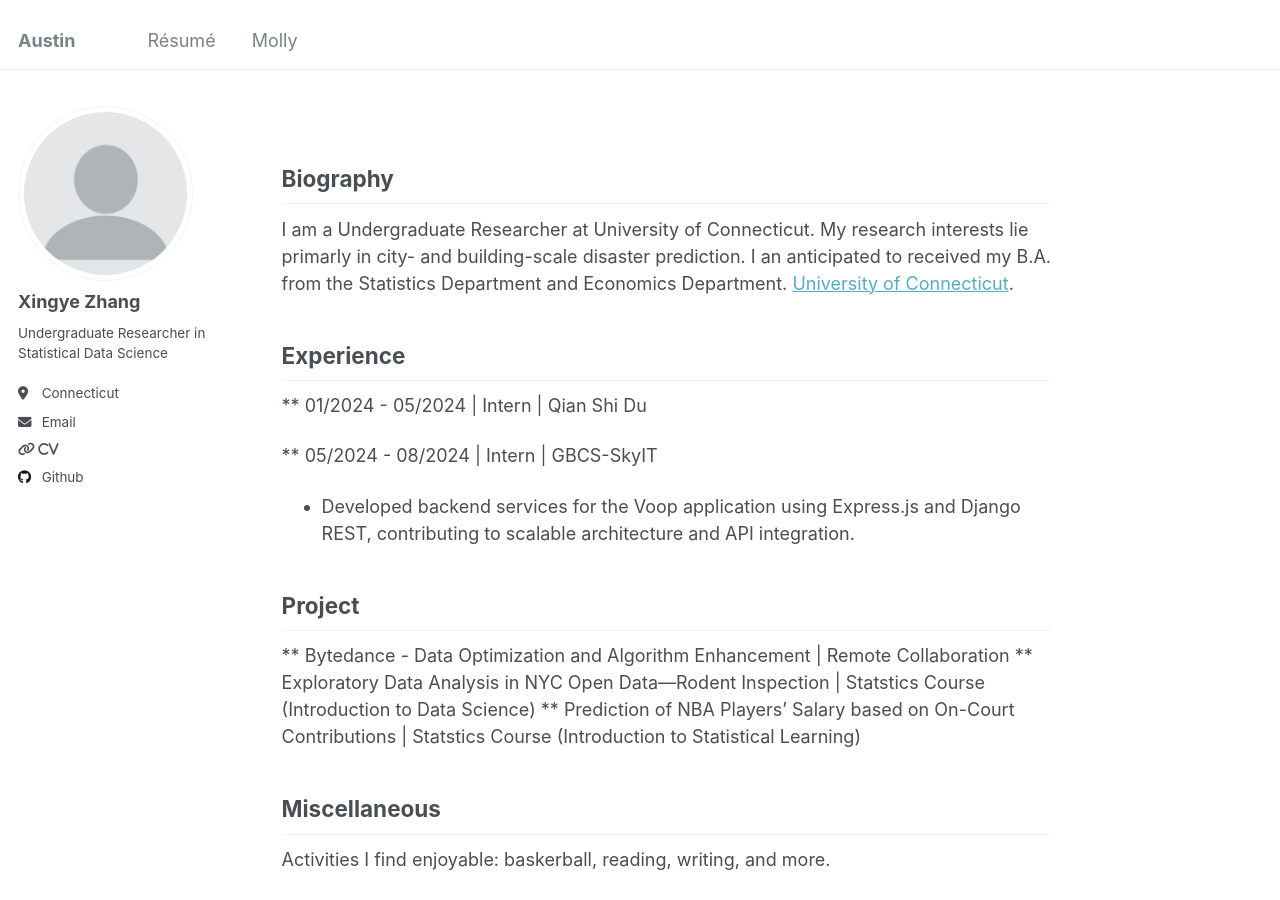
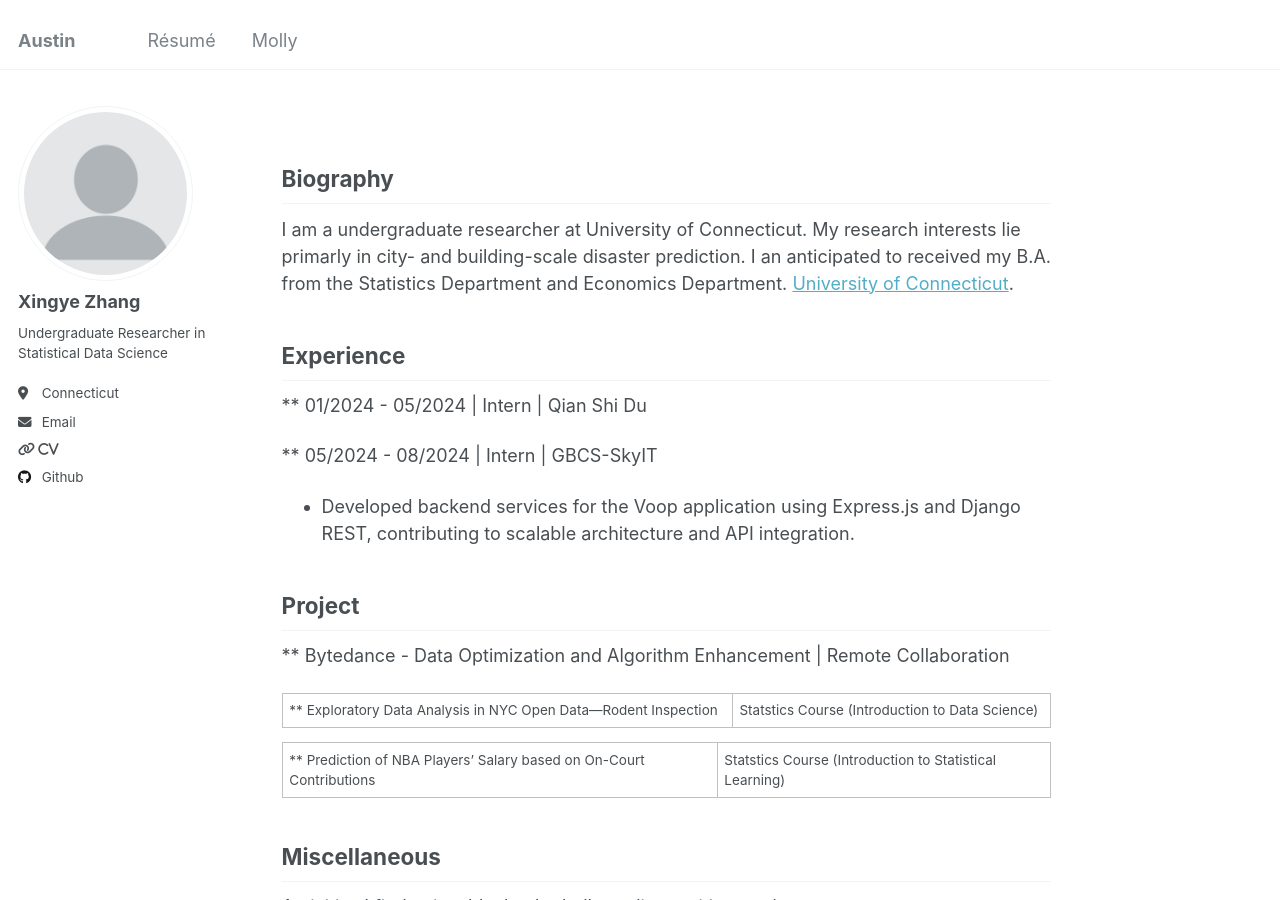
Before and after one commit to az-serein/az-serein.github.io, a Jekyll site: the page built from _pages/about.md, in a window 1280 px wide and 900 px high. Built offline with Jekyll 4.4.1, drawn with Linux system fonts in a browser that asks for light colours.

```diff
--- a/_pages/about.md
+++ b/_pages/about.md
@@ -37,7 +37,7 @@ redirect_from:
 </style>
 
 ## Biography
-I am a Undergraduate Researcher at University of Connecticut.
+I am a undergraduate researcher at University of Connecticut.
 My research interests lie primarly in city- and building-scale disaster prediction. I an anticipated to received my B.A. from the Statistics Department and Economics Department. [University of Connecticut](https://uconn.edu/).
 
 ## Experience
@@ -48,7 +48,9 @@ My research interests lie primarly in city- and building-scale disaster predicti
 
 ## Project
 ** Bytedance - Data Optimization and Algorithm Enhancement | Remote Collaboration
+
 ** Exploratory Data Analysis in NYC Open Data—Rodent Inspection | Statstics Course (Introduction to Data Science)
+
 ** Prediction of NBA Players’ Salary based on On-Court Contributions | Statstics Course (Introduction to Statistical Learning)
 
 ## Miscellaneous
```
